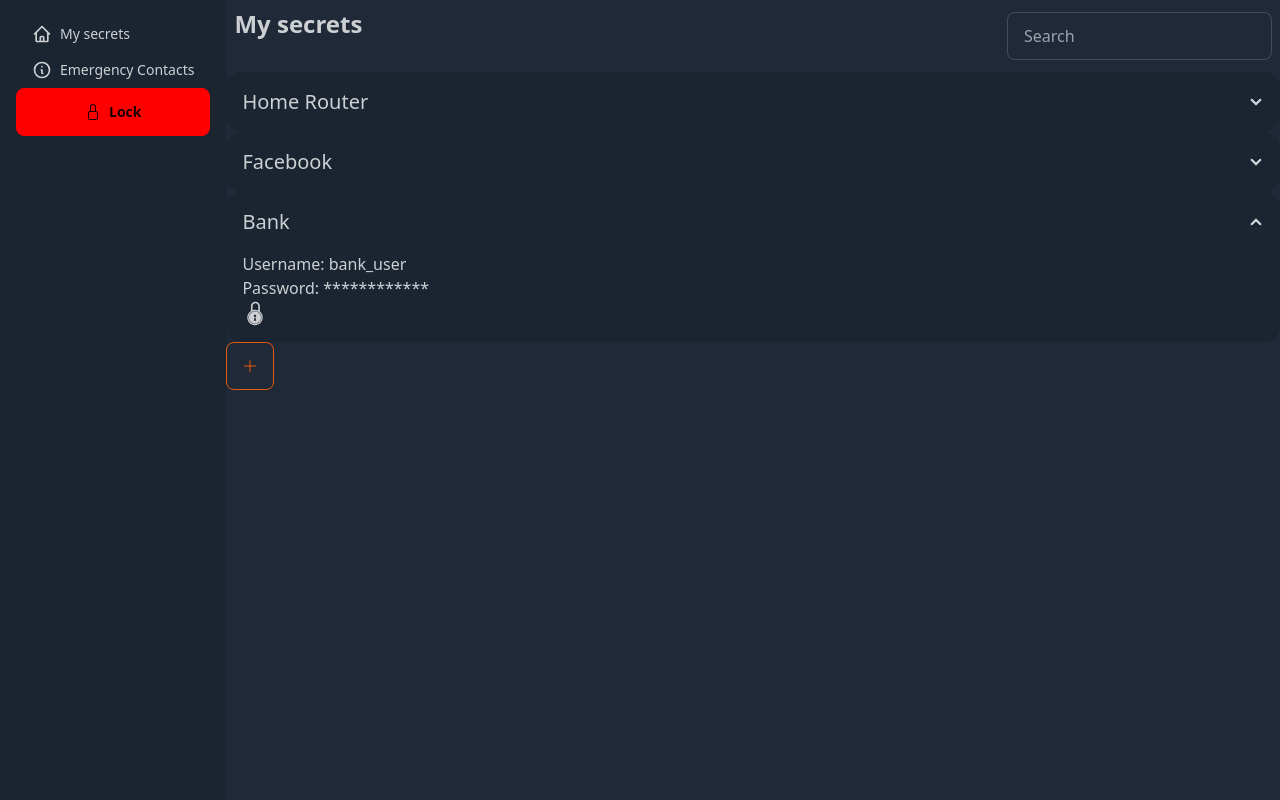
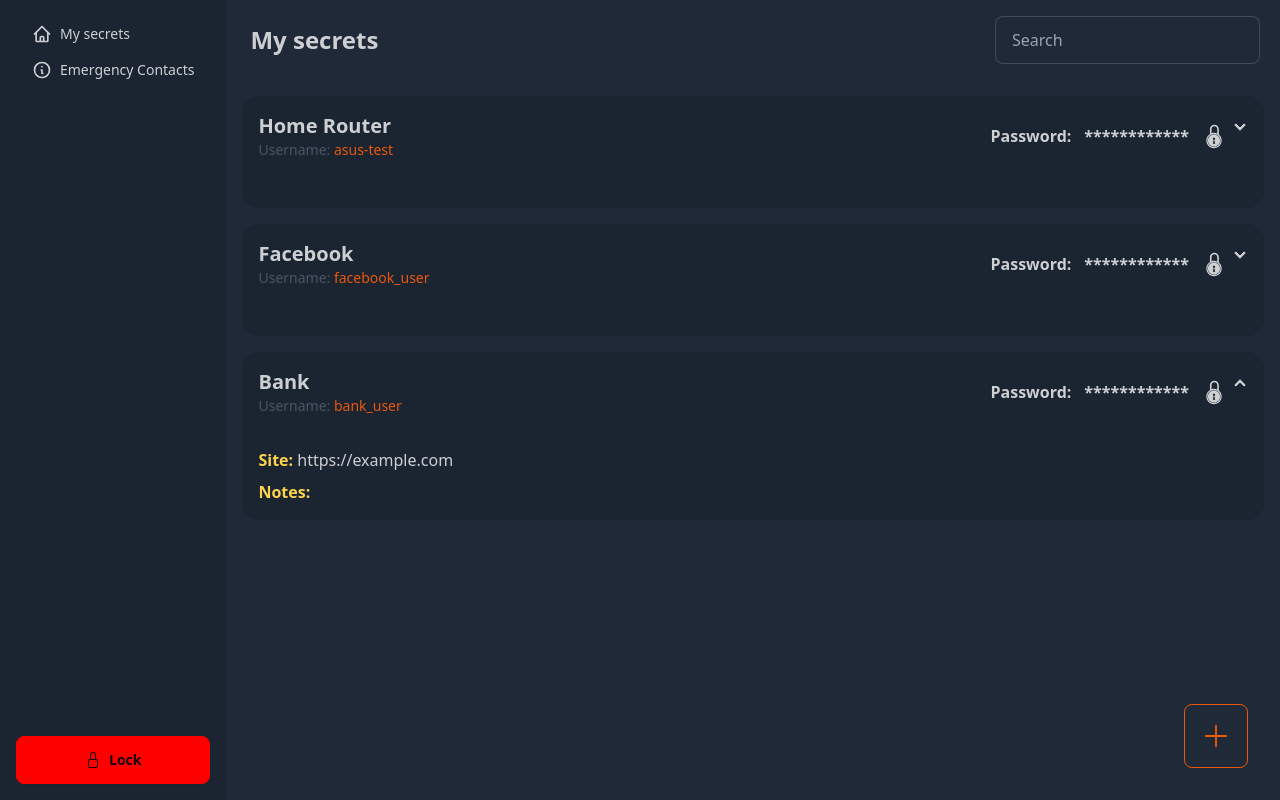
Before and after one commit to axelnico/S2Secret, a SvelteKit app: page /authenticated/secrets in a window 1280 px wide. Built offline with nearby package versions, Linux system fonts and the light colour scheme.

Commit message:
add more details to secrets list

```diff
--- a/src/routes/authenticated/+layout.svelte
+++ b/src/routes/authenticated/+layout.svelte
@@ -68,7 +68,7 @@
           Emergency Contacts
         </a>
       </li>
-      <li>
+      <li class="mt-auto">
         <button class="btn btn-error" onclick={logout}><svg xmlns="http://www.w3.org/2000/svg" width="16" height="16" fill="currentColor" class="bi bi-lock" viewBox="0 0 16 16">
           <path d="M8 1a2 2 0 0 1 2 2v4H6V3a2 2 0 0 1 2-2m3 6V3a3 3 0 0 0-6 0v4a2 2 0 0 0-2 2v5a2 2 0 0 0 2 2h6a2 2 0 0 0 2-2V9a2 2 0 0 0-2-2M5 8h6a1 1 0 0 1 1 1v5a1 1 0 0 1-1 1H5a1 1 0 0 1-1-1V9a1 1 0 0 1 1-1"/>
         </svg>Lock</button>
--- a/src/routes/authenticated/secrets/+page.svelte
+++ b/src/routes/authenticated/secrets/+page.svelte
@@ -1,8 +1,8 @@
 <script lang="ts">
 
-    let secrets = $state([{ title: "Home Router", username: "asus-test", password: "random_password1" },
+    let secrets = $state([{ title: "Home Router", username: "asus-test", password: "random_password1", site:"https://example.com", notes: "Lorem ipsum dolor sit amet, consectetur adipiscing elit, sed do eiusmod tempor incididunt ut labore et dolore magna aliqua." },
     { title: "Facebook", username: "facebook_user", password: "random_password2" },
-     { title: "Bank", username: "bank_user", password: "random_pasword3" }]);
+     { title: "Bank", username: "bank_user", password: "random_pasword3", site:"https://example.com" }]);
 
     function showModal() {
       const modal = document.getElementById("my_modal_5") as HTMLDialogElement;
@@ -15,38 +15,78 @@
     }
 </script>
 
-<div class="navbar bg-base-100">
-  <div class="flex-1">
-    <h2 class="text-2xl font-bold text-center mb-6">My secrets</h2>
+<div class="navbar bg-base-100 items-center">
+  <div class="flex-1 mx-2 px-2">
+    <h2 class="text-2xl font-bold">My secrets</h2>
   </div>
-  <div class="flex-none gap-2">
+  <div class="flex-none gap-2 m-3">
     <div class="form-control">
       <input type="text" placeholder="Search" class="input input-bordered w-24 md:w-auto" />
     </div>
    </div>
   </div>
 
-
+<div class="flex flex-col h-full p-4">
+  <div class="space-y-4">
     {#each secrets as secret}
     <div class="collapse collapse-arrow bg-base-200">
       <input type="radio" name="my-accordion-2" checked="checked" />
-    <div class="collapse-title text-xl font-medium">{secret.title}</div>
-    <div class="collapse-content">
-      <p>Username: {secret.username}</p>
-      <p>Password: ************
-        <svg role="button" tabindex="0" onclick={showPassword} fill="currentcolor" width="26" height="26" viewBox="0 0 32 32" version="1.1" xmlns="http://www.w3.org/2000/svg">
-          <title>locked1</title>
+<div class="collapse-title p-4">
+  <div class="flex flex-col md:flex-row items-center justify-between space-y-2 md:space-y-0">
+    <div class="flex flex-col">
+      <span class="text-xl font-bold">{secret.title}</span>
+      <span class="text-sm text-gray-600">
+        Username: <span class="text-primary">{secret.username}</span>
+      </span>
+    </div>
+
+    <div class="flex items-center m-4">
+      <span class="font-semibold mr-2">Password:</span>
+      <button class="btn btn-ghost p-1 cursor-pointer" onclick={showPassword}>
+        <span class="text-base normal-case">{secret.showPassword ? secret.password : "************"}</span>
+        <svg
+          role="button"
+          tabindex="0"
+          fill="currentColor"
+          width="26"
+          height="26"
+          viewBox="0 0 32 32"
+          xmlns="http://www.w3.org/2000/svg"
+          class="ml-1"
+        >
+          <title>{secret.showPassword ? "Hide password" : "Show password"}</title>
           <path d="M16 31c-5.247 0-9.5-4.254-9.5-9.5 0-3.41 1.802-6.391 4.5-8.067v-5.933c0-3.038 2.463-5.5 5.5-5.5s5.5 2.462 5.5 5.5v6.637c2.135 1.742 3.5 4.392 3.5 7.363 0 5.246-4.253 9.5-9.5 9.5zM20 7.5c0-1.933-1.566-3.5-3.5-3.5-1.933 0-3.5 1.567-3.5 3.5v4.991c0.944-0.314 1.95-0.491 3-0.491 1.432 0 2.783 0.325 4 0.892v-5.392zM16 13.5c-4.418 0-8 3.582-8 8s3.582 8 8 8 8-3.582 8-8-3.582-8-8-8zM16 29c-4.143 0-7.5-3.357-7.5-7.5s3.357-7.5 7.5-7.5c4.143 0 7.5 3.357 7.5 7.5s-3.357 7.5-7.5 7.5zM17.5 19.5c0-0.828-0.672-1.5-1.5-1.5s-1.5 0.672-1.5 1.5c0 0.711 0.504 1.277 1.167 1.434l-1.167 4.566h3.062l-1.314-4.551c0.705-0.121 1.252-0.709 1.252-1.449z"></path>
         </svg>
+      </button>
+    </div>
+  </div>
+</div>
+
+<div class="collapse-content p-4">
+  <div class="space-y-2">
+    <div>
+      <span class="font-semibold text-secondary">Site:</span> {secret.site}
+    </div>
+    <div>
+      <span class="font-semibold text-secondary">Notes:</span>
+      <p class="whitespace-pre-wrap">
+        {secret.notes}
       </p>
     </div>
   </div>
+</div>
+    </div>
     {/each}
-  <button class="btn btn-square btn-outline btn-primary" onclick={showModal}>
-    <svg xmlns="http://www.w3.org/2000/svg" width="16" height="16" fill="currentColor" class="bi bi-plus-lg" viewBox="0 0 16 16">
+  </div>
+  <div class="mt-auto flex justify-end m-4">
+    <button class="btn btn-square btn-outline btn-primary btn-lg" onclick={showModal}>
+      <svg xmlns="http://www.w3.org/2000/svg" width="30" height="30" fill="currentColor" class="bi bi-plus-lg" viewBox="0 0 16 16">
           <path fill-rule="evenodd" d="M8 2a.5.5 0 0 1 .5.5v5h5a.5.5 0 0 1 0 1h-5v5a.5.5 0 0 1-1 0v-5h-5a.5.5 0 0 1 0-1h5v-5A.5.5 0 0 1 8 2"/>
         </svg>
     </button>
+  </div>
+</div>
+
 <dialog id="my_modal_5" class="modal modal-bottom sm:modal-middle">
   <div class="modal-box">
     <h3 class="text-lg font-bold">Secret Data</h3>
```
Lines whose indentation alone changed are shown as unchanged.
